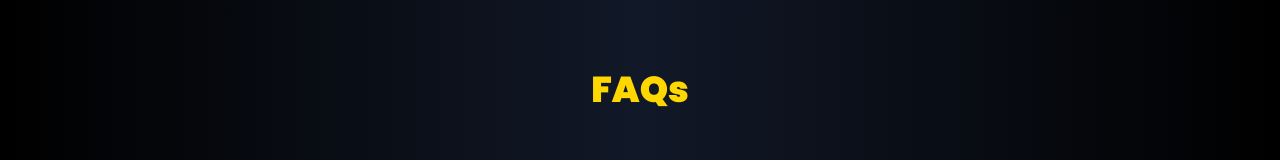
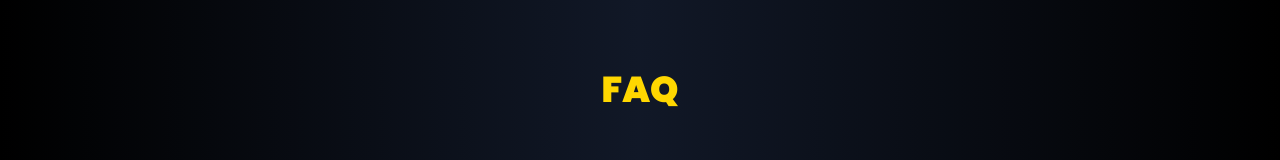
Before and after one commit to Barklegne/invincible-gg-assignmen, a React (Vite) app: page / in a window 1280 px wide. Shown: the part 1511-1671 px from the top of the page. Built offline with nearby package versions, Linux system fonts and the light colour scheme.

Commit message:
feat: NFTDetail  update 1.23

```diff
--- a/src/components/FAQ.jsx
+++ b/src/components/FAQ.jsx
@@ -14,9 +14,7 @@ const FAQ = () => {
 				transition={{ duration: 0.8, ease: 'easeOut' }}
 				className='max-w-3xl mx-auto px-4'
 			>
-				<h2 className='text-4xl font-extrabold text-center mb-12 text-gold'>
-					FAQs
-				</h2>
+				<h2 className='text-4xl font-extrabold text-center mb-12 text-gold'>FAQ</h2>
 				<div className='space-y-6'>
 					{faqs.map((faq, i) => (
 						<motion.div
```
